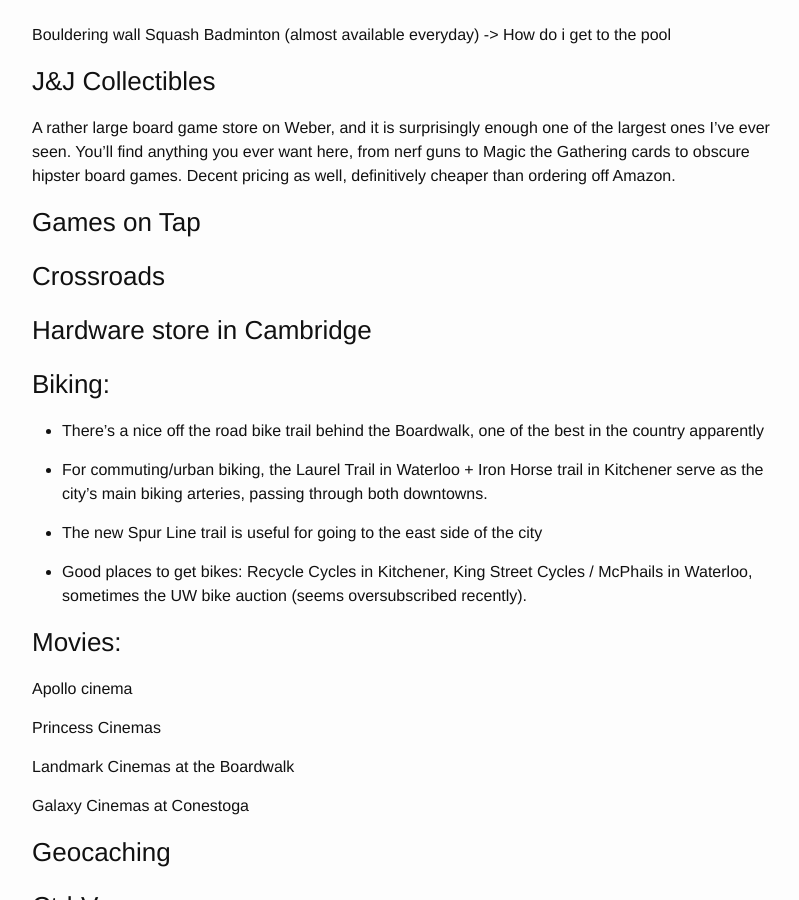
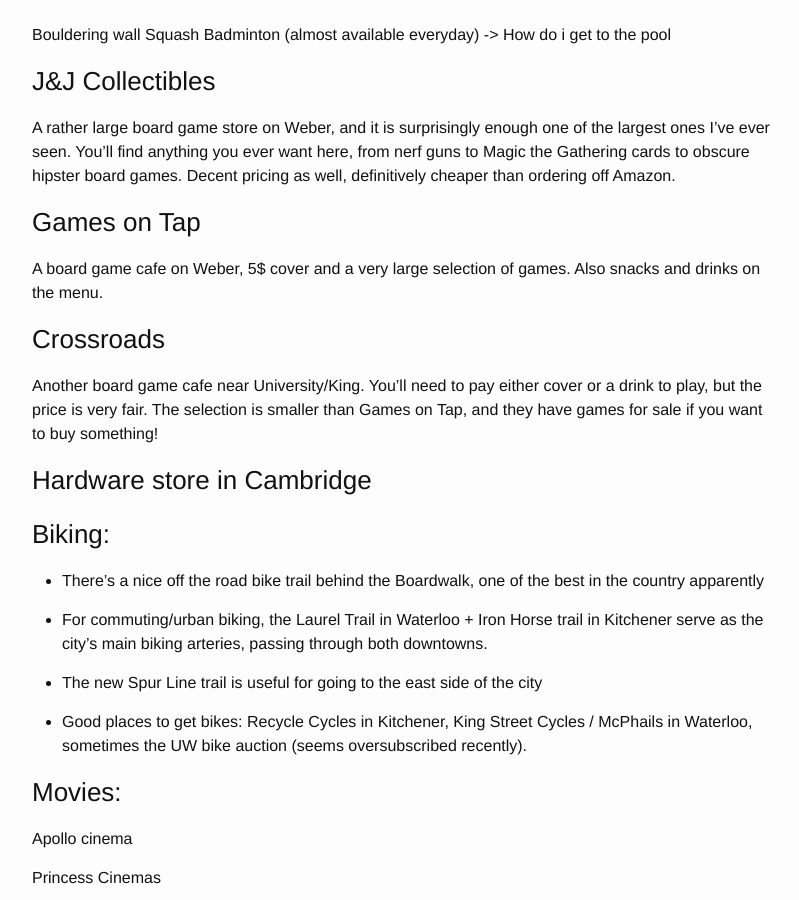
Before and after one commit to seductivegeese/guide, a Jekyll site: the page built from hobbies/hobbies.md, in a window 1280 px wide and 900 px high, scrolled down 336 px. Shown: the whole window, without its empty margins (238-1037 px from the left). Built offline with Jekyll 4.4.1, drawn with Linux system fonts in a browser that asks for light colours.

Commit message:
Update from Forestry.io - hobbies/hobbies.md

```diff
--- a/hobbies/hobbies.md
+++ b/hobbies/hobbies.md
@@ -1,8 +1,8 @@
 ---
+title: Hobbies
 layout: page
-title:  "Hobbies"
-slug:  "Hobbies"
-permalink: /hobbies
+slug: Hobbies
+permalink: "/hobbies"
 ---
 
 ### Grand River Rocks (GRR)
@@ -18,8 +18,13 @@
 A rather large board game store on Weber, and it is surprisingly enough one of the largest ones I’ve ever seen. You’ll find anything you ever want here, from nerf guns to Magic the Gathering cards to obscure hipster board games. Decent pricing as well, definitively cheaper than ordering off Amazon.
 
 ### Games on Tap
+A board game cafe on Weber, 5$ cover and a very large selection of games. Also snacks and drinks on the menu.
+
 ### Crossroads
+Another board game cafe near University/King. You'll need to pay either cover or a drink to play, but the price is very fair. The selection is smaller than Games on Tap, and they have games for sale if you want to buy something!
+
 ### Hardware store in Cambridge
+
 ### Biking:
 - There’s a nice off the road bike trail behind the Boardwalk, one of the best in the country apparently
 
```
